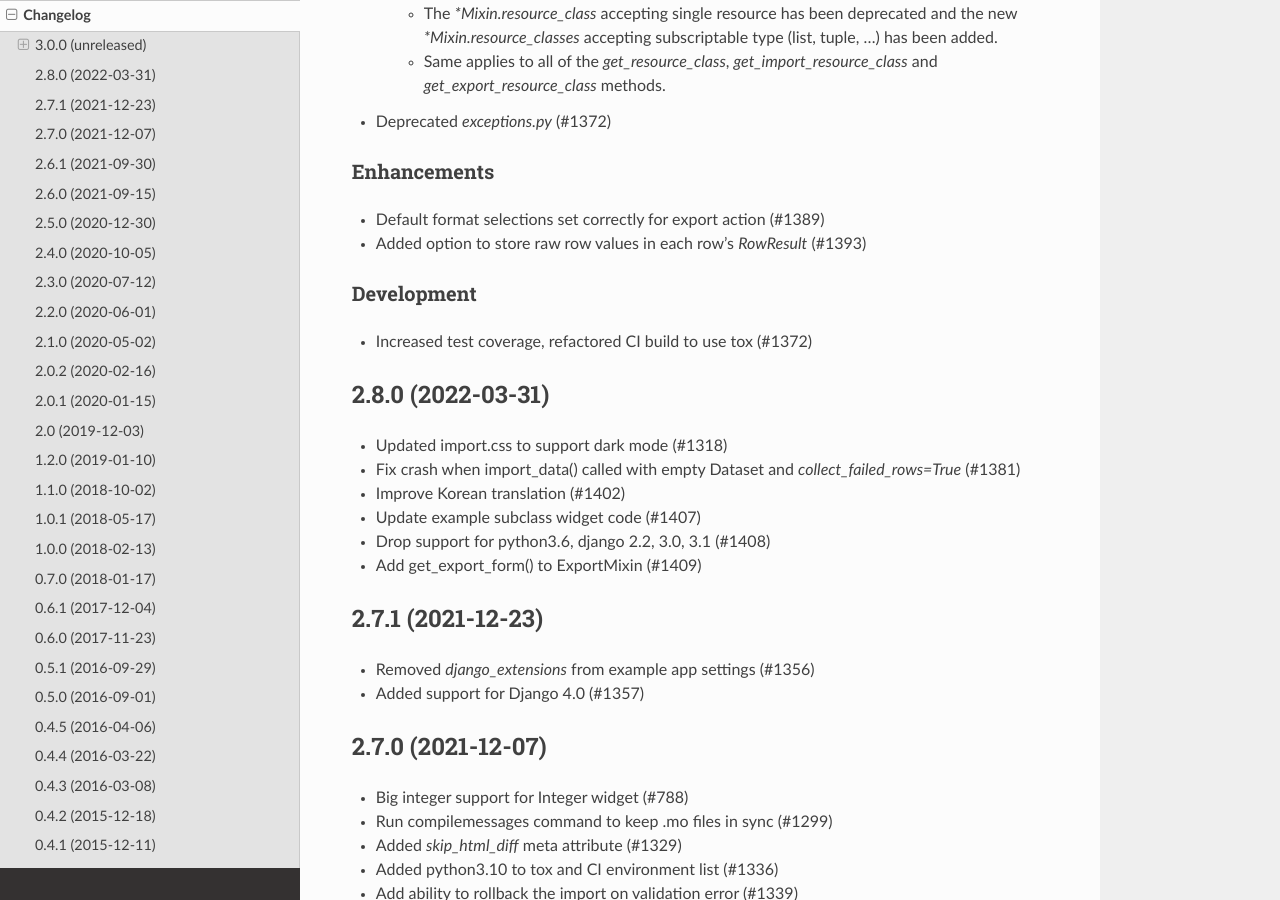
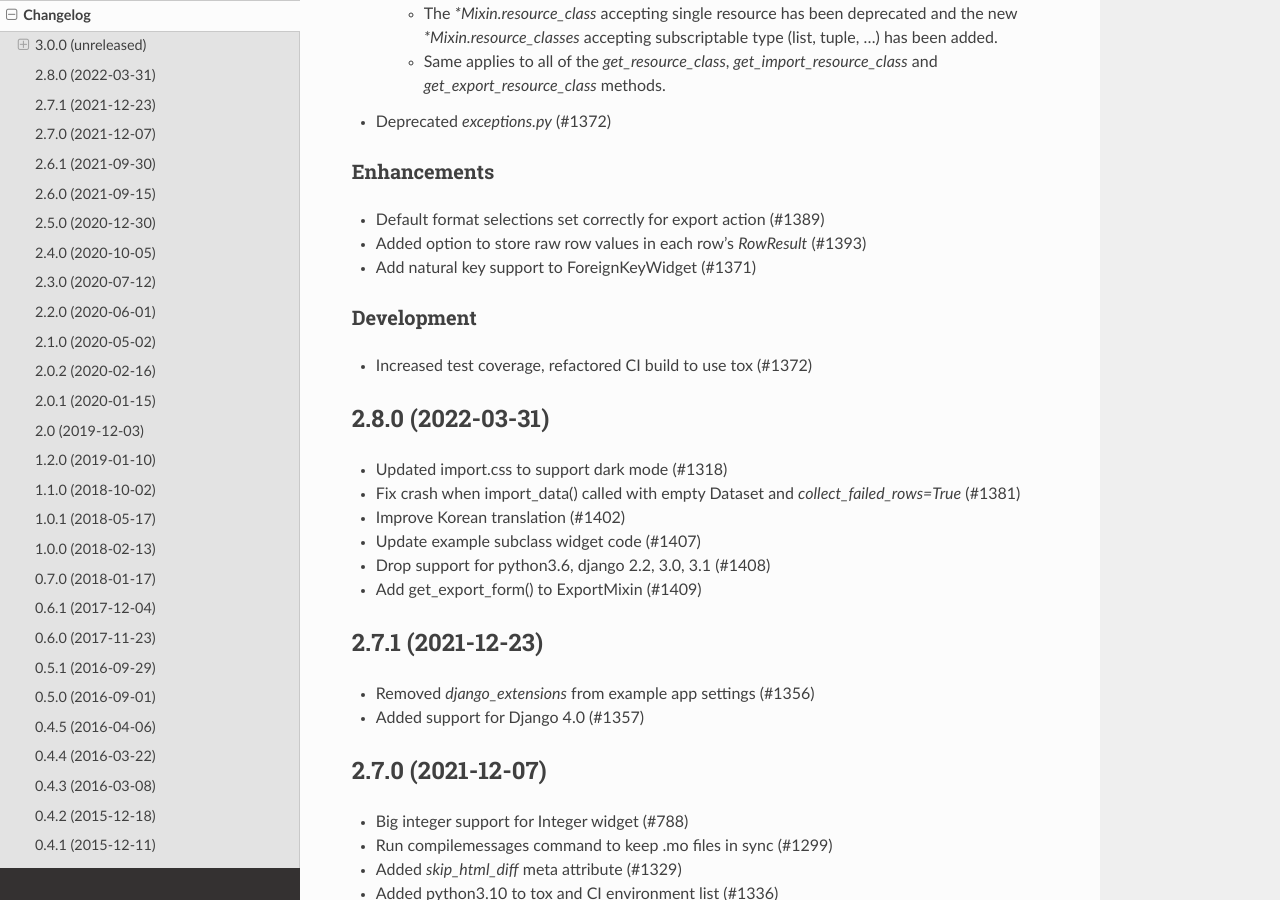
Before and after one commit to django-import-export/django-import-export, a Sphinx documentation site: the page built from docs/changelog.rst, in a window 1280 px wide and 900 px high, scrolled down 818 px. Built offline with Sphinx 7.4.7 and the Read the Docs theme 2.0.0, drawn with Linux system fonts in a browser that asks for light colours.

Commit message:
Updated changelog

```diff
--- a/docs/changelog.rst
+++ b/docs/changelog.rst
@@ -36,6 +36,7 @@
 
 - Default format selections set correctly for export action (#1389)
 - Added option to store raw row values in each row's `RowResult` (#1393)
+- Add natural key support to ForeignKeyWidget (#1371)
 
 Development
 ###########
```
